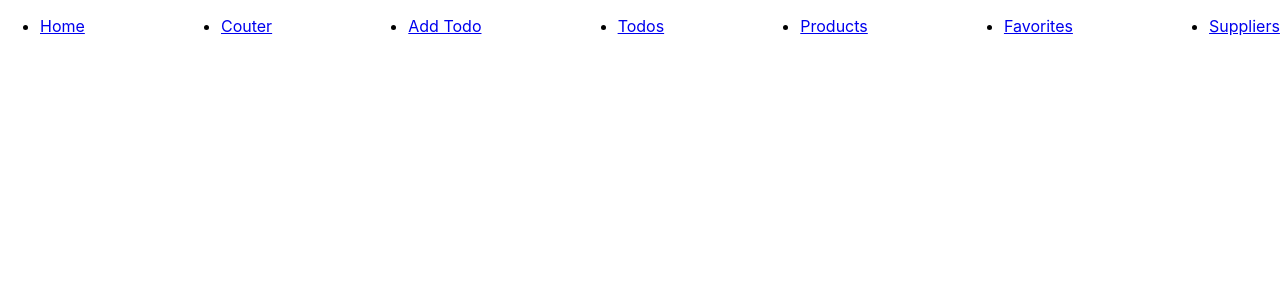
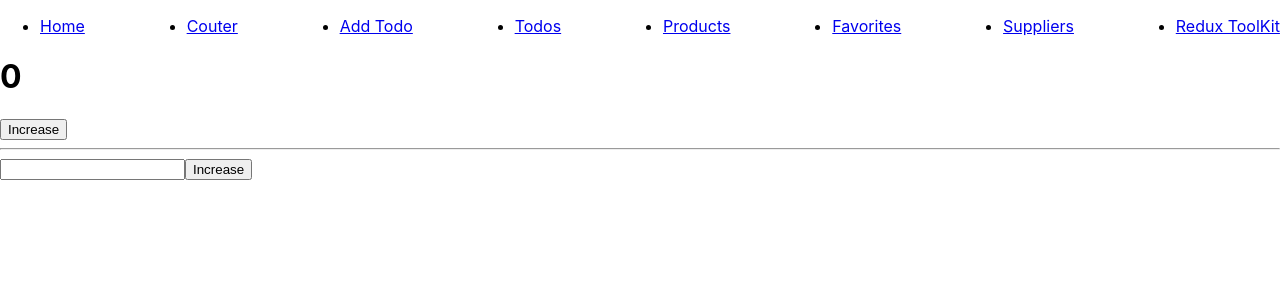
Before and after one commit to yakintech/redux-tutorial-fe202, a React (Create React App) app: page /counterreduxtoolkit in a window 1280 px wide. Shown: the top 300 px of the page. Built offline with nearby package versions, Linux system fonts and the light colour scheme; no server answers.

Commit message:
redux toolkit

```diff
--- a/package.json
+++ b/package.json
@@ -3,6 +3,7 @@
   "version": "0.1.0",
   "private": true,
   "dependencies": {
+    "@reduxjs/toolkit": "^1.9.5",
     "@testing-library/jest-dom": "^5.16.5",
     "@testing-library/react": "^13.4.0",
     "@testing-library/user-event": "^13.5.0",
--- a/src/App.js
+++ b/src/App.js
@@ -9,6 +9,7 @@ import Favorites from './pages/Favorites'
 import { useDispatch } from 'react-redux'
 import { supplierActions } from './store/actions/supplierAction'
 import Suppliers from './pages/Suppliers'
+import CounterReduxToolKit from './pages/CounterReduxToolKit'
 
 function App() {
 
@@ -34,6 +35,7 @@ function App() {
       <li><Link to='/products'>Products</Link></li>
       <li><Link to='/favorites'>Favorites</Link></li>
       <li><Link to='/suppliers'>Suppliers</Link></li>
+      <li><Link to='/counterreduxtoolkit'>Redux ToolKit</Link></li>
 
     </ul>
   </div>
@@ -46,6 +48,7 @@ function App() {
     <Route path='/addtodo' element={<AddTodo/>}></Route>
     <Route path='/todos' element={<ToDoList/>}></Route>
     <Route path='/suppliers' element={<Suppliers/>}></Route>
+    <Route path='/counterreduxtoolkit' element={<CounterReduxToolKit/>}></Route>
 
 
   </Routes>
--- a/src/index.js
+++ b/src/index.js
@@ -7,10 +7,17 @@ import { applyMiddleware, createStore } from 'redux';
 import { Provider } from 'react-redux';
 import { rootReducer } from './store/reducers/rootReducer';
 import thunk from 'redux-thunk';
+import { configureStore } from '@reduxjs/toolkit';
+import counterReducer from './store/slices/counterSlice'
+
+// const store = createStore(rootReducer, applyMiddleware(thunk))
 
 
-const store = createStore(rootReducer, applyMiddleware(thunk))
-
+const store = configureStore({
+  reducer:{
+    counterReducer: counterReducer
+  }
+})
 
 const root = ReactDOM.createRoot(document.getElementById('root'));
 root.render(
--- /dev/null
+++ b/src/pages/CounterReduxToolKit.jsx
@@ -0,0 +1,33 @@
+import React, { useState } from 'react'
+import { useDispatch, useSelector } from 'react-redux'
+import { increment, incrementByValue } from '../store/slices/counterSlice';
+
+function CounterReduxToolKit() {
+    const [number, setnumber] = useState(0)
+
+
+    let { counterReducer } = useSelector(state => state);
+
+    let dispatch = useDispatch();
+
+    const increaseCounter = () => {
+        dispatch(increment())
+    }
+
+    const increaseByValueCounter = () => {
+        dispatch(incrementByValue(Number(number)))
+    }
+
+    return (<>
+        <h1>{counterReducer.value}</h1>
+        <button onClick={increaseCounter}>Increase</button>
+
+        <hr></hr>
+
+        <input type='text' onChange={(e) => setnumber(e.target.value)} />
+        <button onClick={increaseByValueCounter}>Increase</button>
+    </>
+    )
+}
+
+export default CounterReduxToolKit
--- /dev/null
+++ b/src/store/slices/counterSlice.js
@@ -0,0 +1,28 @@
+const { createSlice } = require("@reduxjs/toolkit");
+
+
+const counterSlice = createSlice({
+    name: 'counterSlice',
+    initialState: {
+        value: 0
+    },
+    reducers: {
+        increment: (state) => {
+            state.value = state.value + 1;
+        },
+        decrement: (state) => {
+            state.value = state.value - 1;
+        },
+        empty: (state) => {
+            state.value = 0;
+        },
+        incrementByValue: (state, action) =>{
+            state.value = state.value + action.payload
+        }
+    }
+})
+
+
+export default counterSlice.reducer
+
+export const { increment, decrement, empty, incrementByValue } = counterSlice.actions
```
Also changed, not shown: 1 other file (tests, documents, lock files or other folders).
